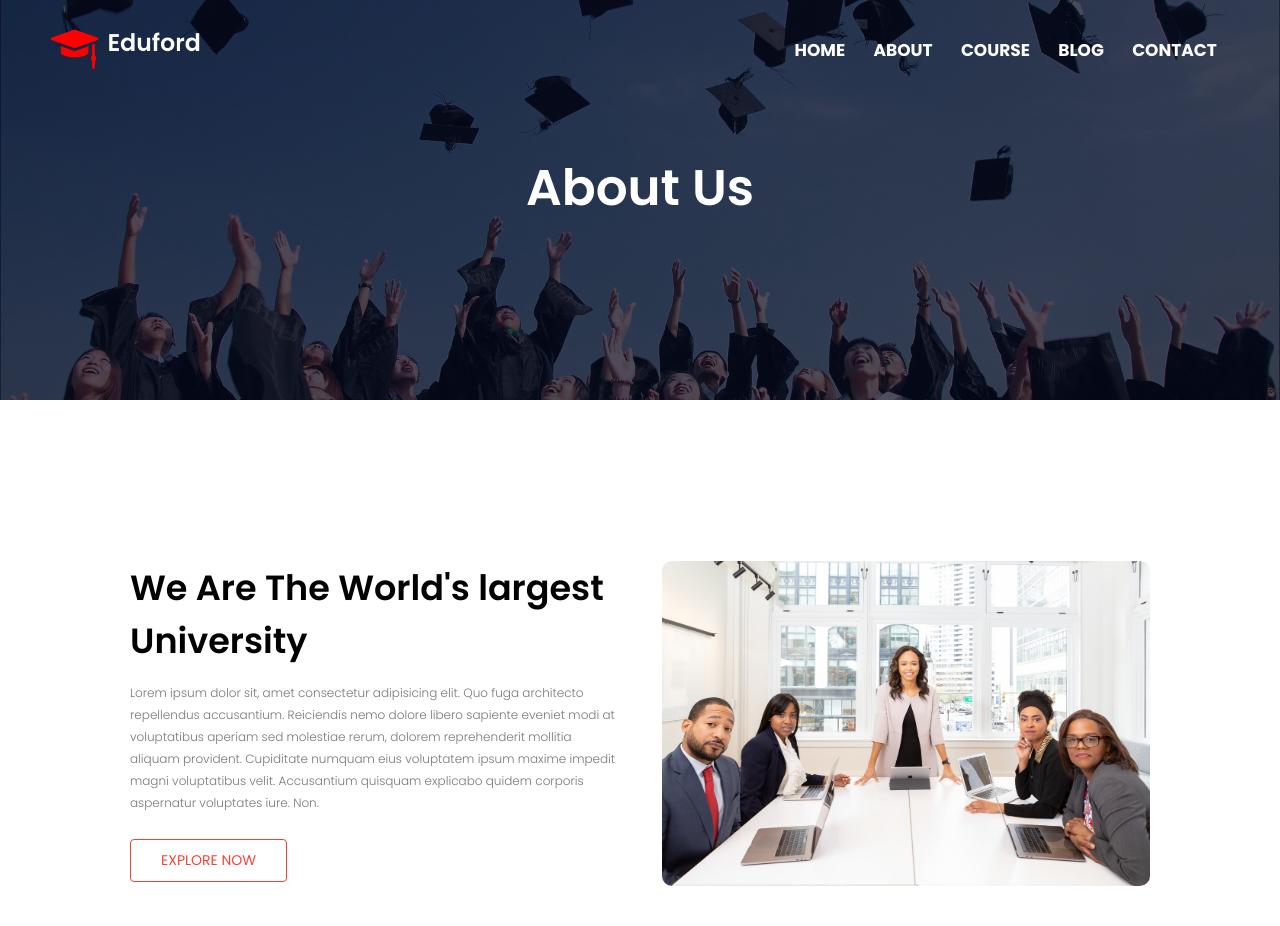
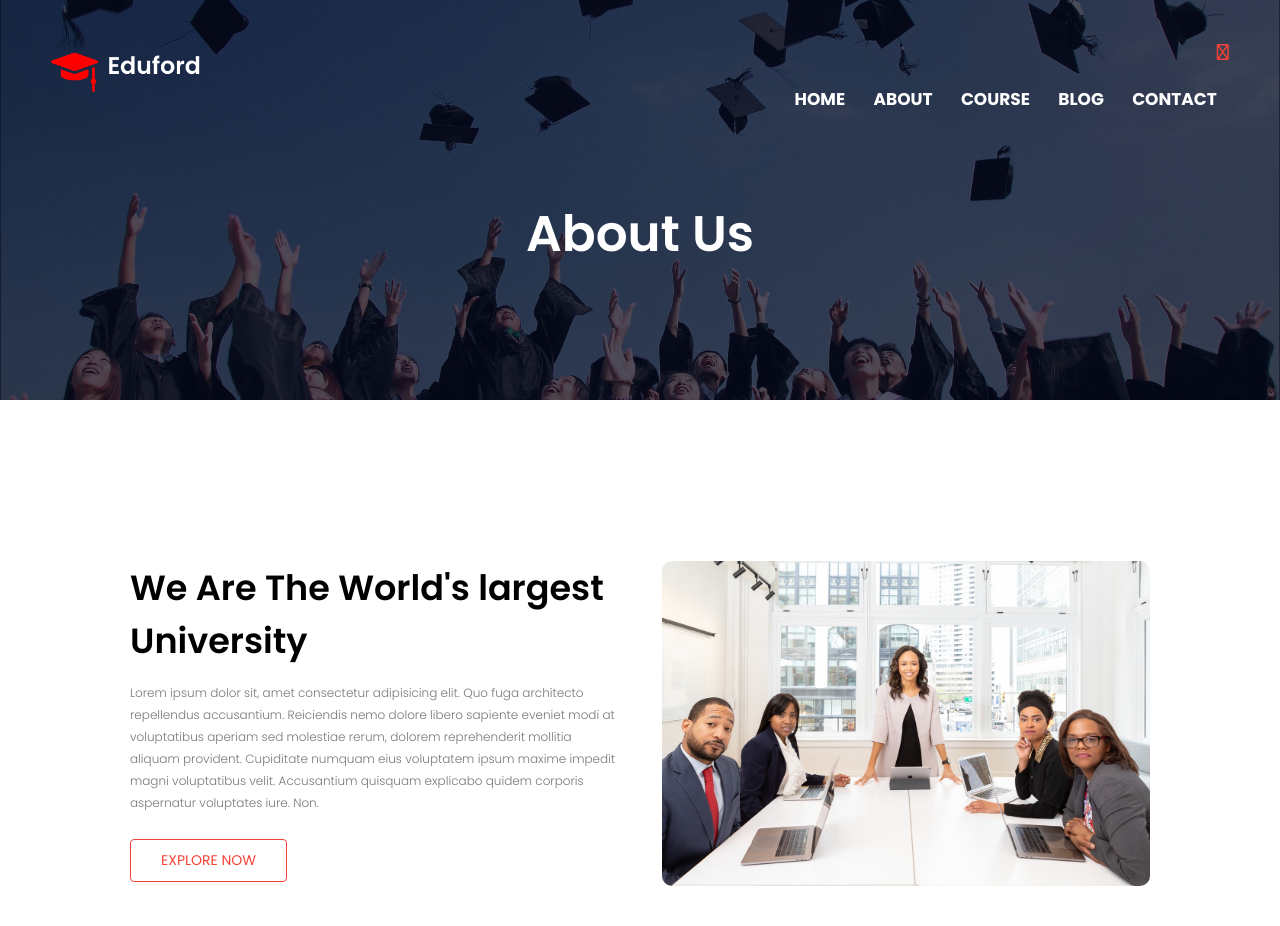
Before and after one commit to brijesh8002/universe.github.io, a plain HTML site: page about.html in a window 1280 px wide. Shown: the top 926 px of the page. Drawn offline with Linux system fonts and the light colour scheme.

Commit message:
Update about.html

```diff
--- a/about.html
+++ b/about.html
@@ -15,7 +15,7 @@
         <nav>
             <a href="index.html"><img src="photos/logo.png" width="150px" alt="EDUFORD"></a>
             <div class="nav-list" id="navlist">
-                <i class="fa-solid fa-xmark" onclick="hideMenu()"></i>
+                <i class="fa-regular fa-xmark" onclick="hideMenu()"></i>
                 <ul>
                     <li><a href="index.html">HOME</a></li>
                     <li><a href="about.html">ABOUT</a></li>
```
